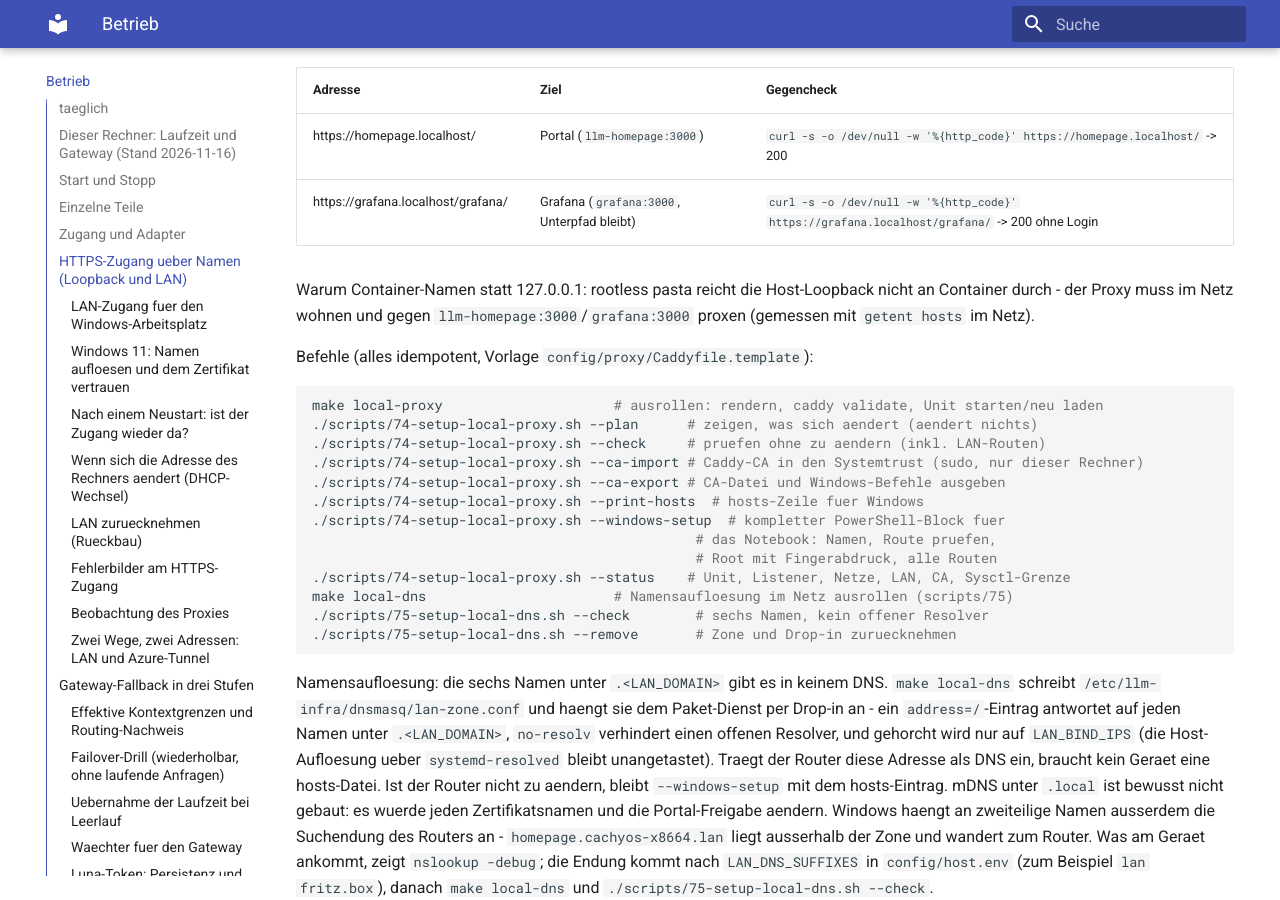
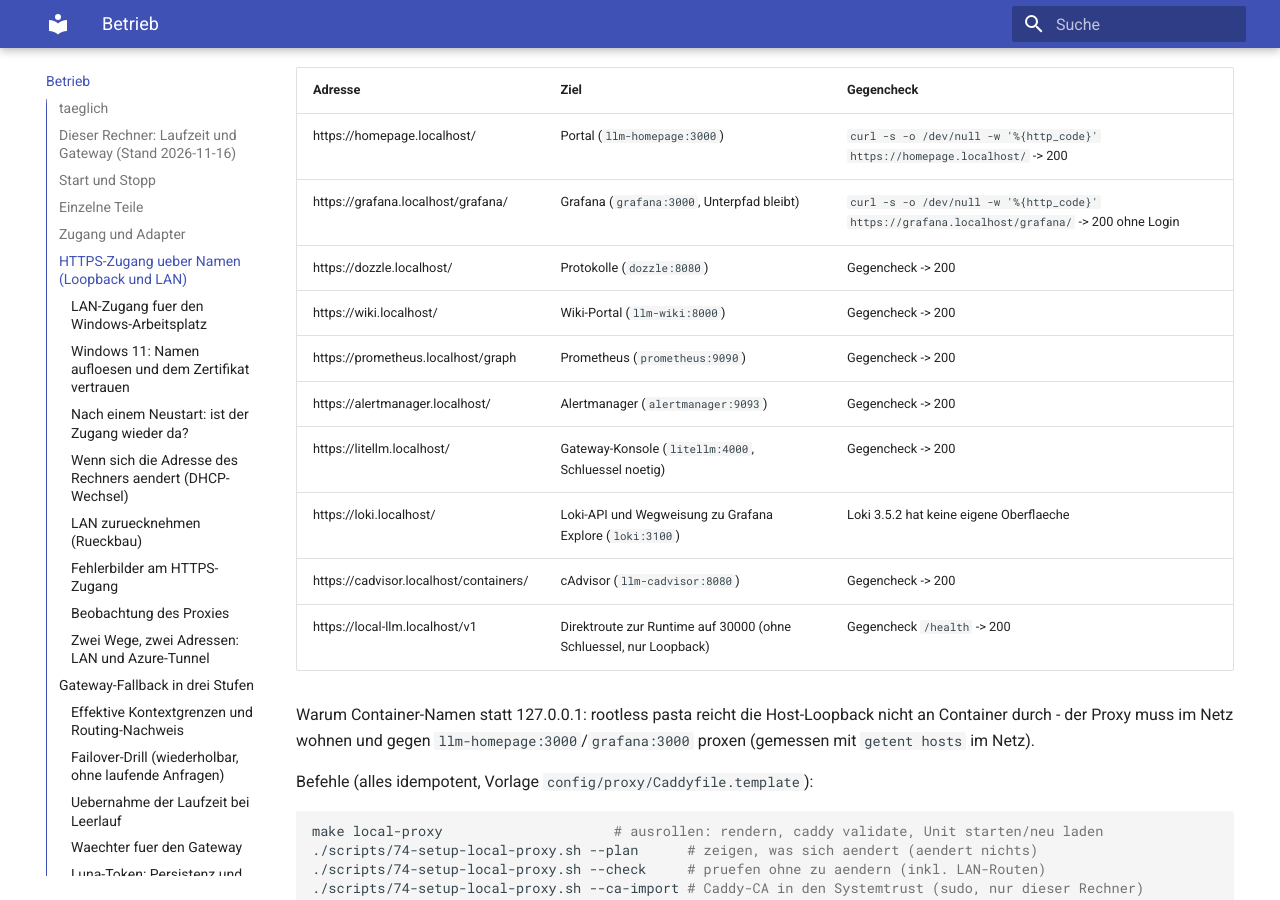
Before and after one commit to thomasdenk79-cyber/llm-infra-setup, an MkDocs documentation site: the page built from docs/operations.md, in a window 1280 px wide and 900 px high, scrolled down 2745 px. Built offline with MkDocs 1.6.1 and Material for MkDocs 9.7.7, drawn with Linux system fonts in a browser that asks for light colours.

Commit message:
Complete named access and add the direct runtime route
Every web-facing service now answers under https://NAME.localhost: the
log viewers, wiki, Prometheus, Alertmanager, the gateway console, the
Loki API with a pointer to Explore, the cAdvisor view, and local-llm
straight to the runtime on 30000 for keyless loopback work. The doctor
probes all of them and reads the rebuild timer result from the right
field; Loki 3.5.2 ships no UI, so its site carries the API and the
pointer instead of a flag it does not know.

```diff
--- a/docs/operations.md
+++ b/docs/operations.md
@@ -125,6 +125,14 @@ Loopback-Zugang:
 |---|---|---|
 | https://homepage.localhost/ | Portal (`llm-homepage:3000`) | `curl -s -o /dev/null -w '%{http_code}' https://homepage.localhost/` -> 200 |
 | https://grafana.localhost/grafana/ | Grafana (`grafana:3000`, Unterpfad bleibt) | `curl -s -o /dev/null -w '%{http_code}' https://grafana.localhost/grafana/` -> 200 ohne Login |
+| https://dozzle.localhost/ | Protokolle (`dozzle:8080`) | Gegencheck -> 200 |
+| https://wiki.localhost/ | Wiki-Portal (`llm-wiki:8000`) | Gegencheck -> 200 |
+| https://prometheus.localhost/graph | Prometheus (`prometheus:9090`) | Gegencheck -> 200 |
+| https://alertmanager.localhost/ | Alertmanager (`alertmanager:9093`) | Gegencheck -> 200 |
+| https://litellm.localhost/ | Gateway-Konsole (`litellm:4000`, Schluessel noetig) | Gegencheck -> 200 |
+| https://loki.localhost/ | Loki-API und Wegweisung zu Grafana Explore (`loki:3100`) | Loki 3.5.2 hat keine eigene Oberflaeche |
+| https://cadvisor.localhost/containers/ | cAdvisor (`llm-cadvisor:8080`) | Gegencheck -> 200 |
+| https://local-llm.localhost/v1 | Direktroute zur Runtime auf 30000 (ohne Schluessel, nur Loopback) | Gegencheck `/health` -> 200 |
 
 Warum Container-Namen statt 127.0.0.1: rootless pasta reicht die Host-Loopback
 nicht an Container durch - der Proxy muss im Netz wohnen und gegen
```
Also changed, not shown: CHANGELOG.md (+8 -0 lines), 5 other files.
